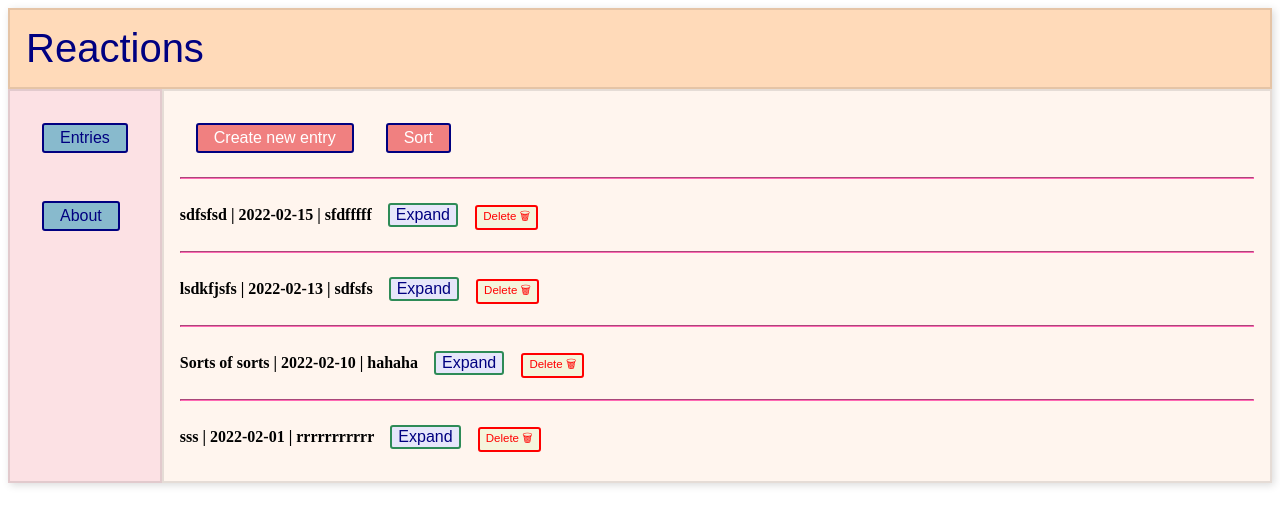
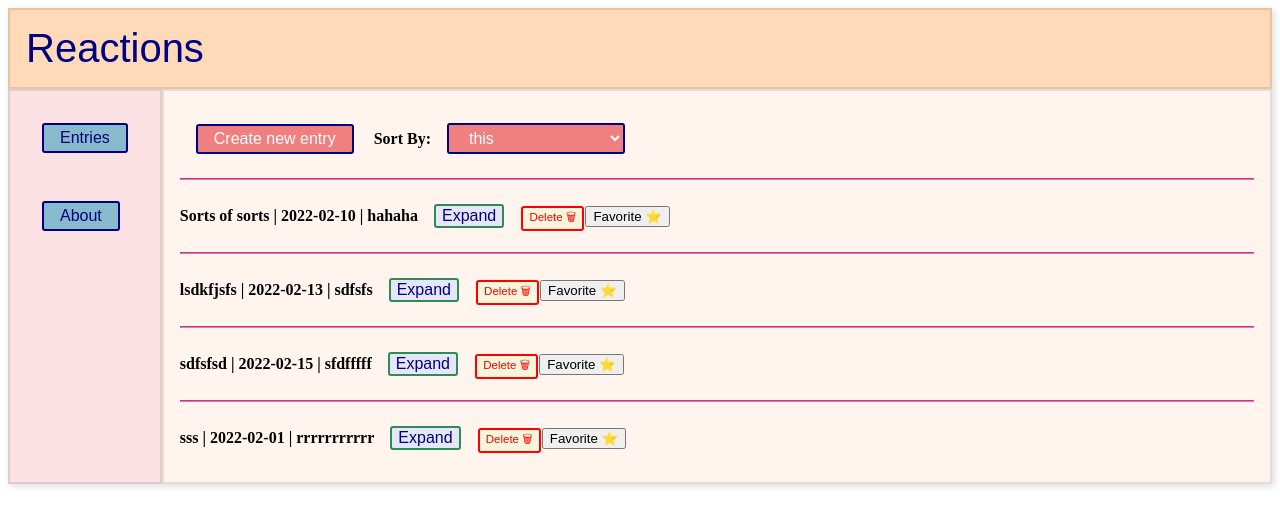
Before and after one commit to angelroundtrip/phase-2-group-project, a React (Create React App) app: page / in a window 1280 px wide. Shown: the top 526 px of the page. Built offline with nearby package versions, Linux system fonts and the light colour scheme; data requests are answered from the project's data file.

Commit message:
changing sort button to sort select, working on favorite sorting

```diff
--- a/src/components/App.js
+++ b/src/components/App.js
@@ -213,13 +213,23 @@ function App() {
     })
   }
 
-  const [sort, setSort] = useState(false)
+  const [sort, setSort] = useState('new')
 
-  const handleSortClick = () => {
-    setSort(!sort)
+  const handleSelectValue = e => {
+    setSort(e.target.value)
   }
 
-  const sortedEntries = sort ? entries : entries.slice().sort( (a, b) => new Date(b.date) - new Date(a.date))
+
+  const newestToOldest =  entries.slice().sort( (a, b) => new Date(b.date) - new Date(a.date))
+  const sortedEntries = () => {
+    if (sort === 'new') {
+      return entries
+    } else if (sort === 'old') {
+      return newestToOldest
+    } else {
+      return null
+    }
+  }
 
   return (
     <CleanStyle >
@@ -231,7 +241,7 @@ function App() {
       <Switch>
 
         <Route exact path='/'>
-          <JournalEntries entries={sortedEntries} deleteEntry={deleteEntry} handleSortClick={handleSortClick} />
+          <JournalEntries entries={sortedEntries()} deleteEntry={deleteEntry} handleSelectValue={handleSelectValue} />
         </Route>
 
         <Route path='/new'>
--- a/src/components/JournalEntries.js
+++ b/src/components/JournalEntries.js
@@ -3,7 +3,7 @@ import {Link} from 'react-router-dom'
 import JournalListItem from './JournalListItem'
 // import Card from '@mui/material/Card';
 
-function JournalEntries({entries, deleteEntry, handleSortClick}) {
+function JournalEntries({entries, deleteEntry, handleSelectValue}) {
   return (
     <div className='journal-entries'>
         <Link to='/new'>
@@ -11,9 +11,14 @@ function JournalEntries({entries, deleteEntry, handleSortClick}) {
                 Create new entry
             </button>
         </Link>
-        <button onClick={handleSortClick} className='button'>
-          Sort
-        </button>
+        <label> Sort By:
+          <select onChange={handleSelectValue} className='button' >
+            <option>this</option>
+            <option value={'new'}>Newest to Oldest</option>
+            <option value={'old'}>Oldest to Newest</option>
+            <option value={'fav'}>Favorites</option>
+          </select>
+        </label>
         {/* <Card sx={{ maxWidth: 345 }}> */}
             {entries.map(entry =>
               <span key={entry.id}>
--- a/src/components/JournalListItem.js
+++ b/src/components/JournalListItem.js
@@ -16,6 +16,9 @@ function JournalListItem({entry, deleteEntry}) {
             <button className='trashcan' onClick= {() => deleteEntry(entry)} >
                 Delete 🗑
             </button>
+            <button>
+                Favorite ⭐
+            </button>
         </span>
     </div>
   )
```
Lines whose indentation alone changed are shown as unchanged.
